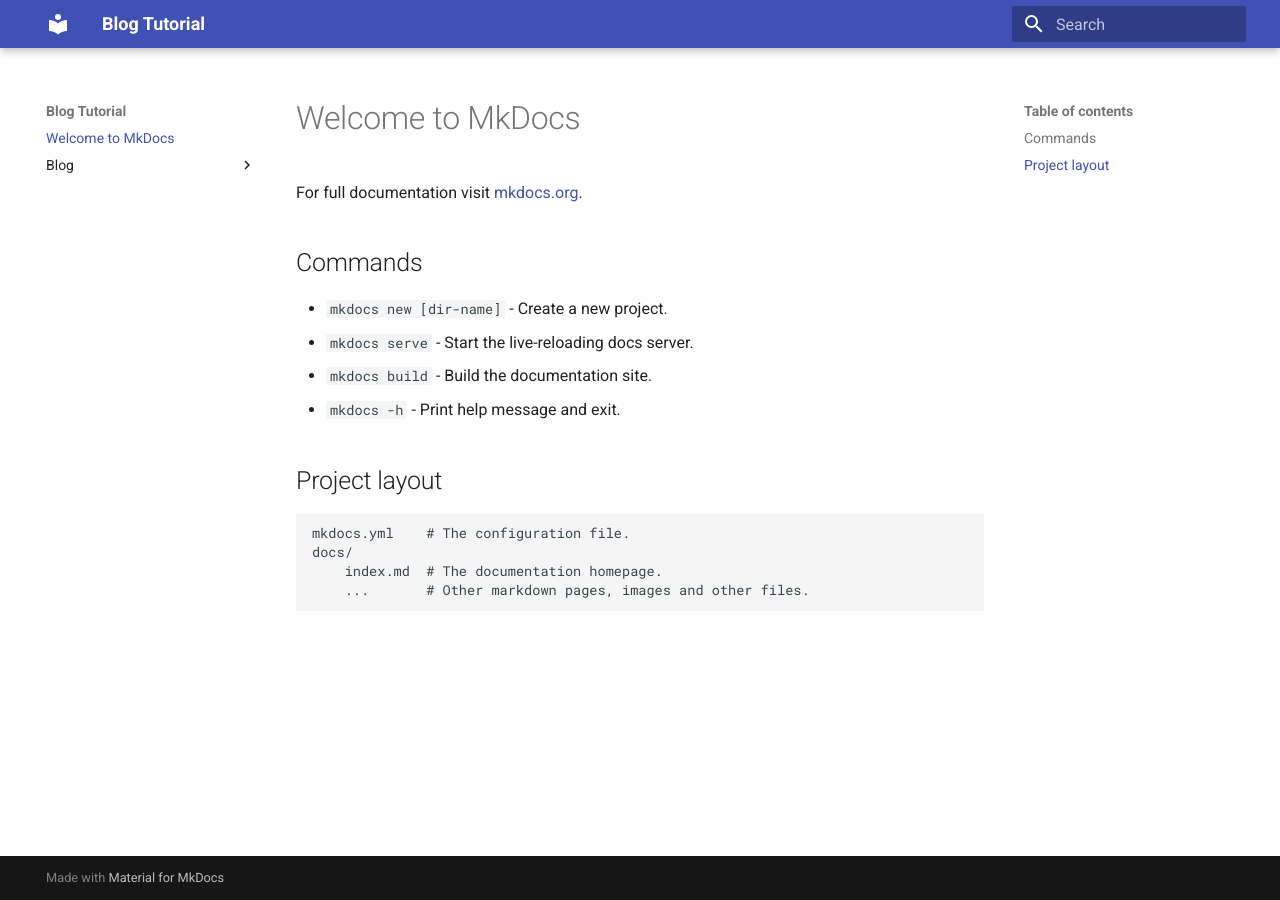
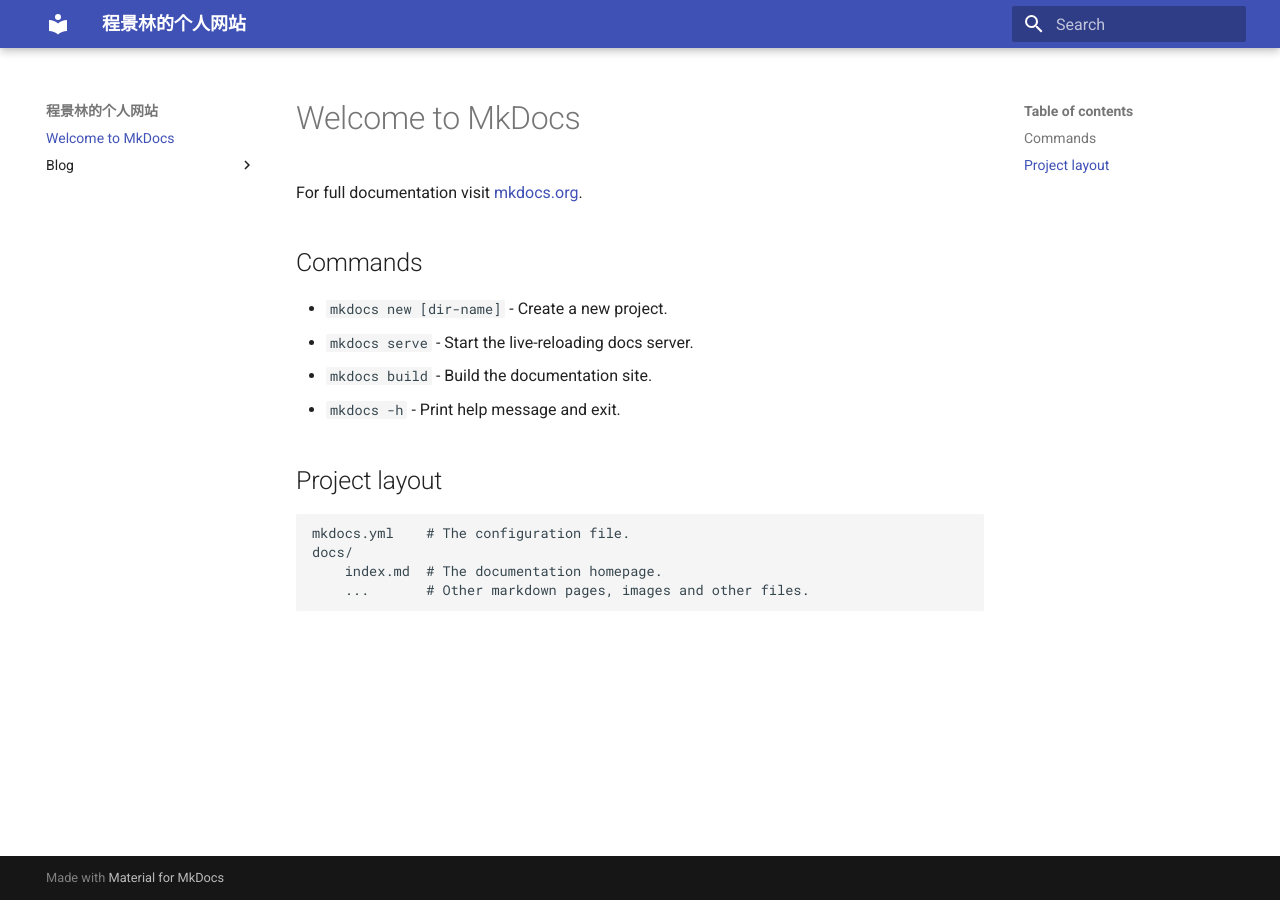
Before and after one commit to chengjinglin/Jinglin.zy, an MkDocs documentation site: the page built from docs/index.md, in a window 1280 px wide. Built offline with MkDocs 1.6.1 and Material for MkDocs 9.7.7, drawn with Linux system fonts in a browser that asks for light colours.

Commit message:
更新 mkdocs.yml

```diff
--- a/mkdocs.yml
+++ b/mkdocs.yml
@@ -1,4 +1,4 @@
-site_name: Blog Tutorial
+site_name: 程景林的个人网站
 site_description: an example blog set up following the tutorial
 site_url: http://www.example.com
 
```
